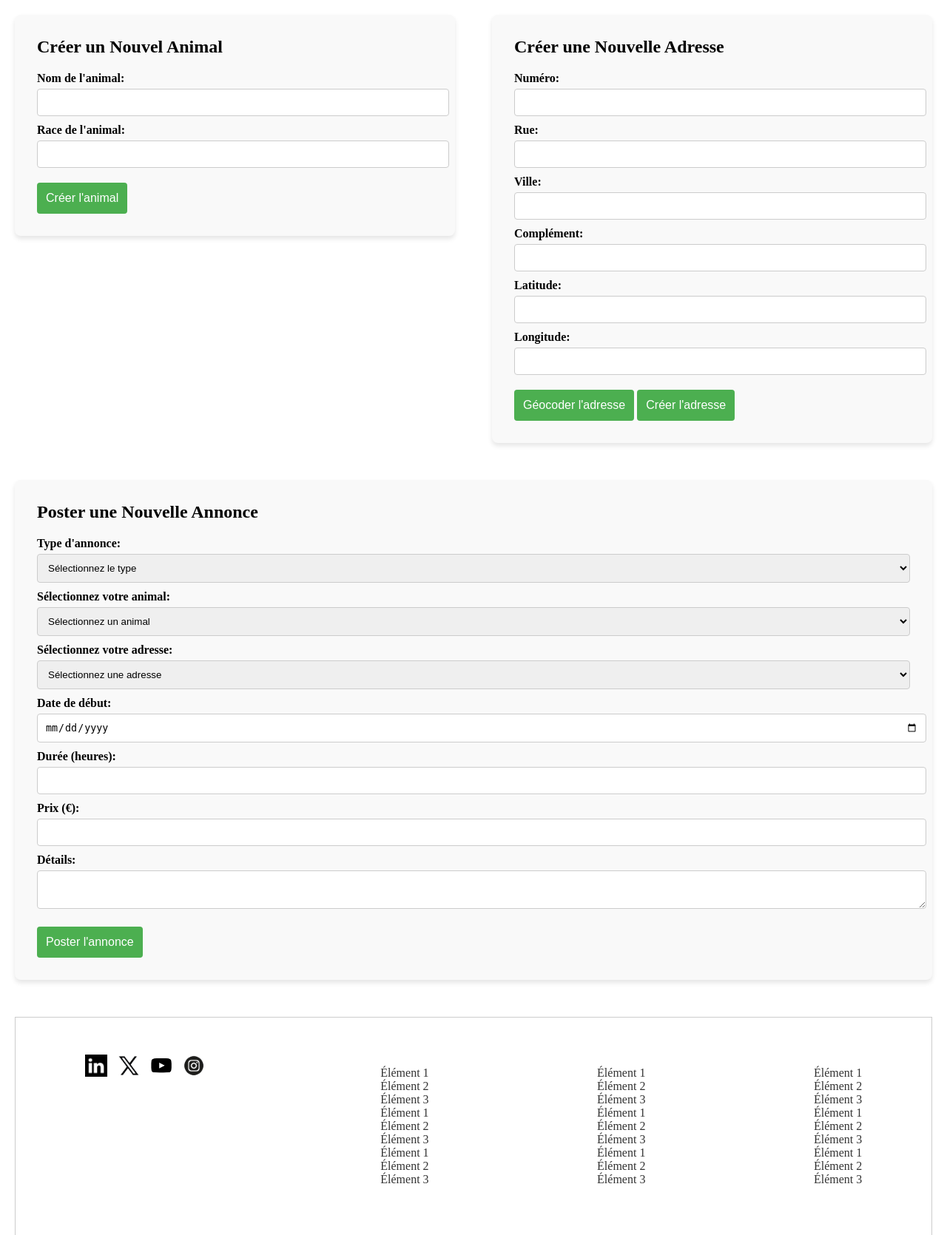
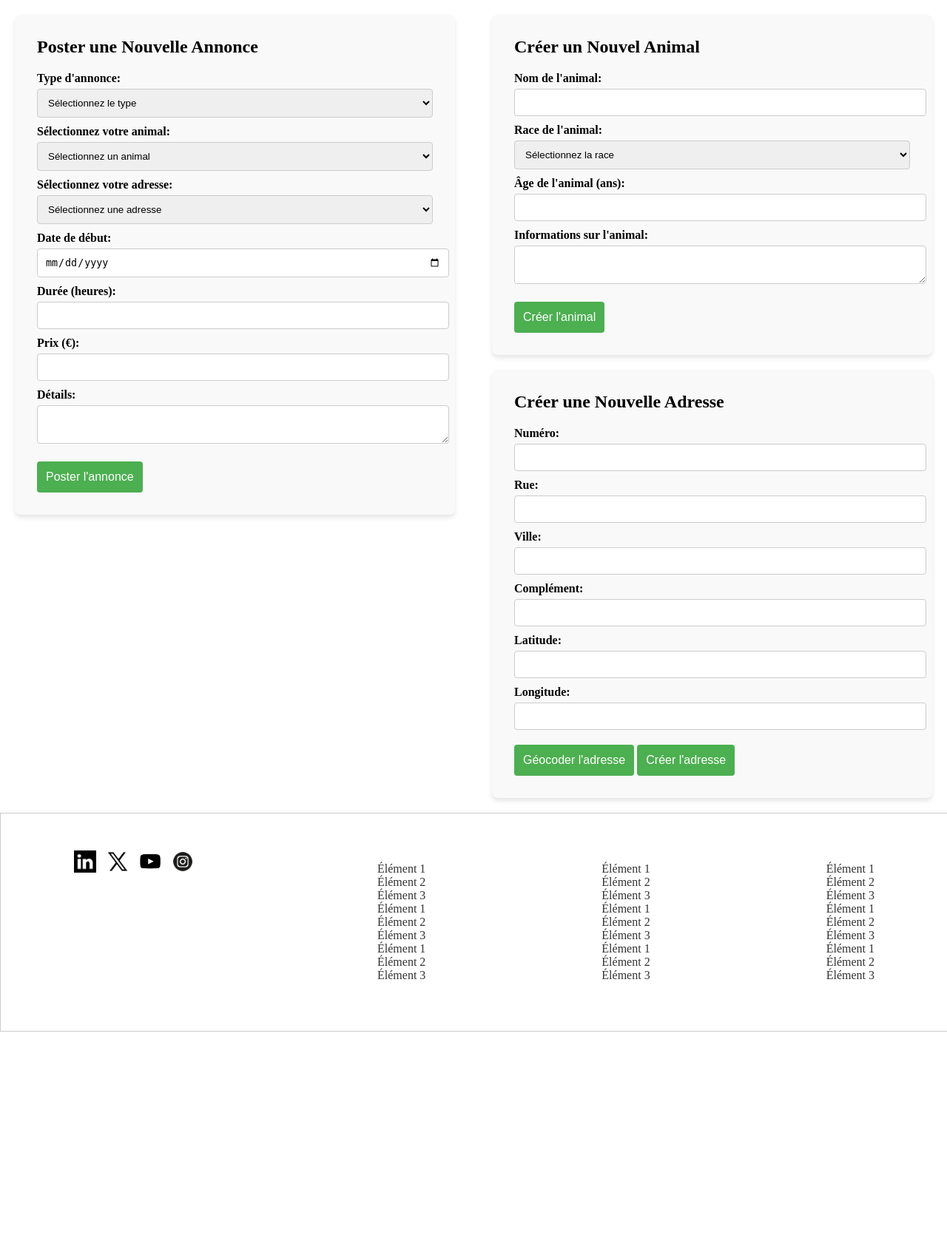
Before and after one commit to Plekiby/PetBesties, a PHP site: page /poster_annonce in a window 1280 px wide. Shown: the part 91-1761 px from the top of the page at 74% size. After the commit the page ends 1486 px from the top, so only its background shows below. Run offline with PHP 8.4, Linux system fonts and the light colour scheme; the visitor is signed in with stand-in values (Sample User, id 1); tables that the repository leaves empty or names only in its code hold one stand-in row (values such as "Sample post").

Commit message:
Update poster_annonce.php

```diff
--- a/views/poster_annonce.php
+++ b/views/poster_annonce.php
@@ -14,13 +14,19 @@
             flex-wrap: wrap;
         }
 
+        .left-column, .right-column {
+            display: flex;
+            flex-direction: column;
+            gap: 20px;
+            flex: 1;
+            min-width: 350px;
+        }
+
         .form-block {
             background-color: #f9f9f9;
             padding: 30px;
             border-radius: 8px;
             box-shadow: 0 4px 6px rgba(0,0,0,0.1);
-            flex: 1;
-            min-width: 350px;
         }
 
         .form-block h2 {
@@ -73,61 +79,8 @@
 <body>
     <div class="container-forms">
 
-    <!-- Formulaire pour créer un nouvel animal -->
-    <div class="form-block">
-        <h2>Créer un Nouvel Animal</h2>
-        <form method="POST" action="/PetBesties/poster_annonce">
-            <input type="hidden" name="action" value="create_animal">
-
-            <label for="nom_animal">Nom de l'animal:</label>
-            <input type="text" id="nom_animal" name="nom_animal" required>
-
-            <label for="race_animal">Race de l'animal:</label>
-            <input type="text" id="race_animal" name="race_animal" required>
-
-            <button type="submit">Créer l'animal</button>
-
-            <?php if (isset($error) && strpos($error, 'animal') !== false): ?>
-                <p class="message error"><?php echo htmlspecialchars($error); ?></p>
-            <?php endif; ?>
-        </form>
-    </div>
-
-    <!-- Formulaire pour créer une nouvelle adresse -->
-    <div class="form-block">
-        <h2>Créer une Nouvelle Adresse</h2>
-        <form method="POST" action="/PetBesties/poster_annonce">
-            <input type="hidden" name="action" value="create_address">
-
-            <label for="numero">Numéro:</label>
-            <input type="number" id="numero" name="numero_adresse" required>
-
-            <label for="rue">Rue:</label>
-            <input type="text" id="rue" name="rue_adresse" required>
-
-            <label for="nom">Ville:</label>
-            <input type="text" id="nom" name="nom_adresse" required>
-
-            <label for="complement">Complément:</label>
-            <input type="text" id="complement" name="complement_adresse">
-
-            <label for="latitude">Latitude:</label>
-            <input type="text" id="latitude" name="latitude" readonly>
-
-            <label for="longitude">Longitude:</label>
-            <input type="text" id="longitude" name="longitude" readonly>
-
-            <button type="button" id="geocodeBtn">Géocoder l'adresse</button>
-            <button type="submit">Créer l'adresse</button>
-
-            <?php if (isset($error) && strpos($error, 'adresse') !== false): ?>
-                <p class="message error"><?php echo htmlspecialchars($error); ?></p>
-            <?php endif; ?>
-        </form>
-    </div>
-
-    <!-- Formulaire pour poster l'annonce -->
-<!-- Formulaire pour poster l'annonce -->
+        <!-- Colonne de gauche pour poster une annonce -->
+        <div class="left-column">
             <div class="form-block">
                 <h2>Poster une Nouvelle Annonce</h2>
                 <form method="POST" action="/PetBesties/poster_annonce">
@@ -174,7 +127,7 @@
 
                     <button type="submit">Poster l'annonce</button>
 
-        <?php if (isset($success)): ?>
+                    <?php if (isset($success) && strpos($success, 'annonce') !== false): ?>
                         <p class="message success"><?php echo htmlspecialchars($success); ?></p>
                     <?php endif; ?>
                     <?php if (isset($error) && !$success && strpos($error, 'annonce') !== false): ?>
@@ -182,7 +135,89 @@
                     <?php endif; ?>
                 </form>
             </div>
+        </div>
 
+        <!-- Colonne de droite pour créer un animal et une adresse -->
+        <div class="right-column">
+            <!-- Formulaire pour créer un nouvel animal -->
+            <div class="form-block">
+                <h2>Créer un Nouvel Animal</h2>
+                <form method="POST" action="/PetBesties/poster_annonce">
+                    <input type="hidden" name="action" value="create_animal">
+
+                    <label for="nom_animal">Nom de l'animal:</label>
+                    <input type="text" id="nom_animal" name="nom_animal" required>
+
+                    <label for="race_animal">Race de l'animal:</label>
+                    <select id="race_animal" name="race_animal" required>
+                        <option value="">Sélectionnez la race</option>
+                        <option value="Chien">Chien</option>
+                        <option value="Chat">Chat</option>
+                        <option value="Oiseau">Oiseau</option>
+                        <option value="Rongeur">Rongeur</option>
+                        <option value="Lapin">Lapin</option>
+                        <option value="Furet">Furet</option>
+                        <option value="Hamster">Hamster</option>
+                        <option value="Serpent">Serpent</option>
+                        <option value="Tortue">Tortue</option>
+                        <!-- Ajoutez d'autres races prédéfinies ici -->
+                    </select>
+
+                    <label for="age_animal">Âge de l'animal (ans):</label>
+                    <input type="number" id="age_animal" name="age_animal" min="0" required>
+
+                    <label for="info_animal">Informations sur l'animal:</label>
+                    <textarea id="info_animal" name="info_animal" required></textarea>
+
+                    <button type="submit">Créer l'animal</button>
+
+                    <?php if (isset($error) && strpos($error, 'animal') !== false): ?>
+                        <p class="message error"><?php echo htmlspecialchars($error); ?></p>
+                    <?php endif; ?>
+                    <?php if (isset($success) && strpos($success, 'animal') !== false): ?>
+                        <p class="message success"><?php echo htmlspecialchars($success); ?></p>
+                    <?php endif; ?>
+                </form>
+            </div>
+
+            <!-- Formulaire pour créer une nouvelle adresse -->
+            <div class="form-block">
+                <h2>Créer une Nouvelle Adresse</h2>
+                <form method="POST" action="/PetBesties/poster_annonce">
+                    <input type="hidden" name="action" value="create_address">
+
+                    <label for="numero">Numéro:</label>
+                    <input type="number" id="numero" name="numero_adresse" required>
+
+                    <label for="rue">Rue:</label>
+                    <input type="text" id="rue" name="rue_adresse" required>
+
+                    <label for="nom">Ville:</label>
+                    <input type="text" id="nom" name="nom_adresse" required>
+
+                    <label for="complement">Complément:</label>
+                    <input type="text" id="complement" name="complement_adresse">
+
+                    <label for="latitude">Latitude:</label>
+                    <input type="text" id="latitude" name="latitude" readonly>
+
+                    <label for="longitude">Longitude:</label>
+                    <input type="text" id="longitude" name="longitude" readonly>
+
+                    <button type="button" id="geocodeBtn">Géocoder l'adresse</button>
+                    <button type="submit">Créer l'adresse</button>
+
+                    <?php if (isset($error) && strpos($error, 'adresse') !== false): ?>
+                        <p class="message error"><?php echo htmlspecialchars($error); ?></p>
+                    <?php endif; ?>
+                    <?php if (isset($success) && strpos($success, 'adresse') !== false): ?>
+                        <p class="message success"><?php echo htmlspecialchars($success); ?></p>
+                    <?php endif; ?>
+                </form>
+            </div>
+        </div>
+
+    </div>
 
     <script>
     document.getElementById('geocodeBtn').addEventListener('click', function() {
```
Lines whose indentation alone changed are shown as unchanged.
